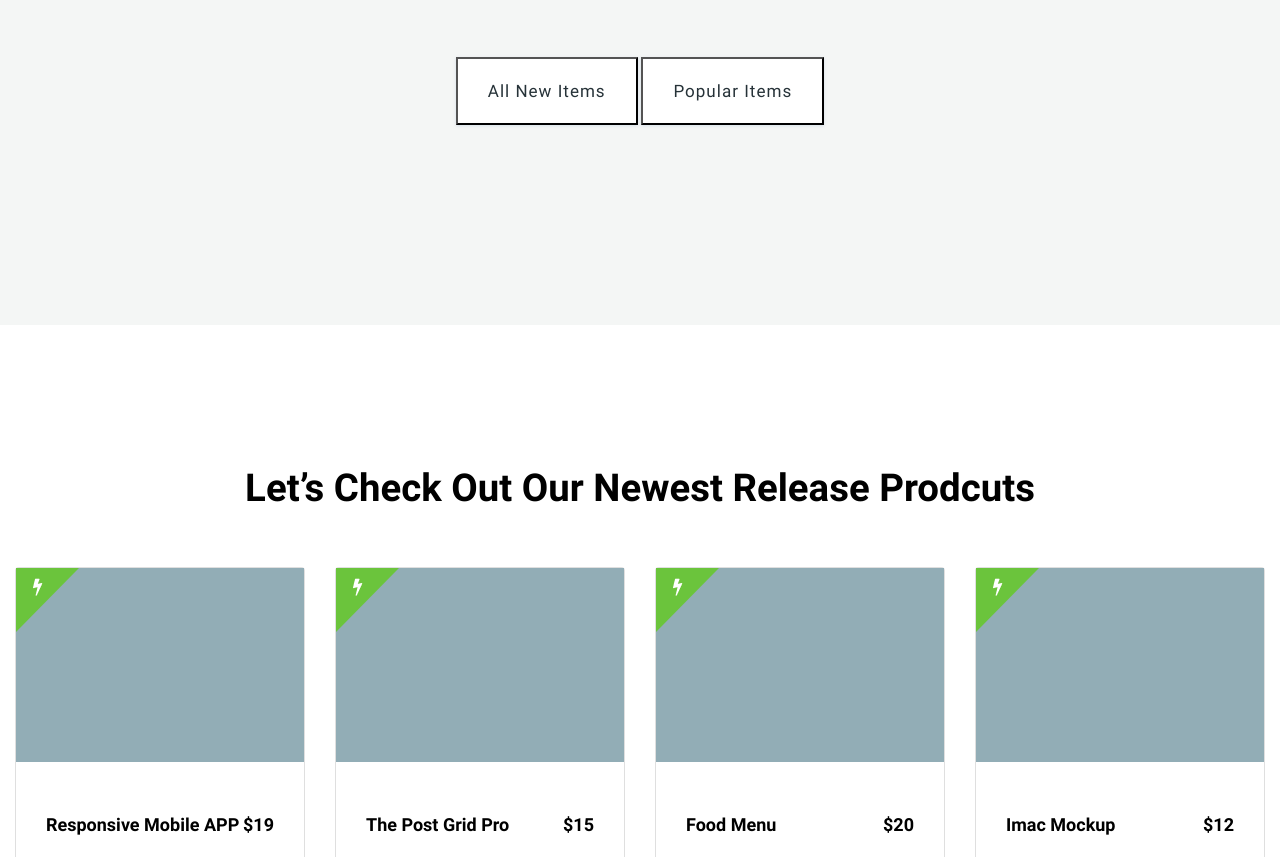
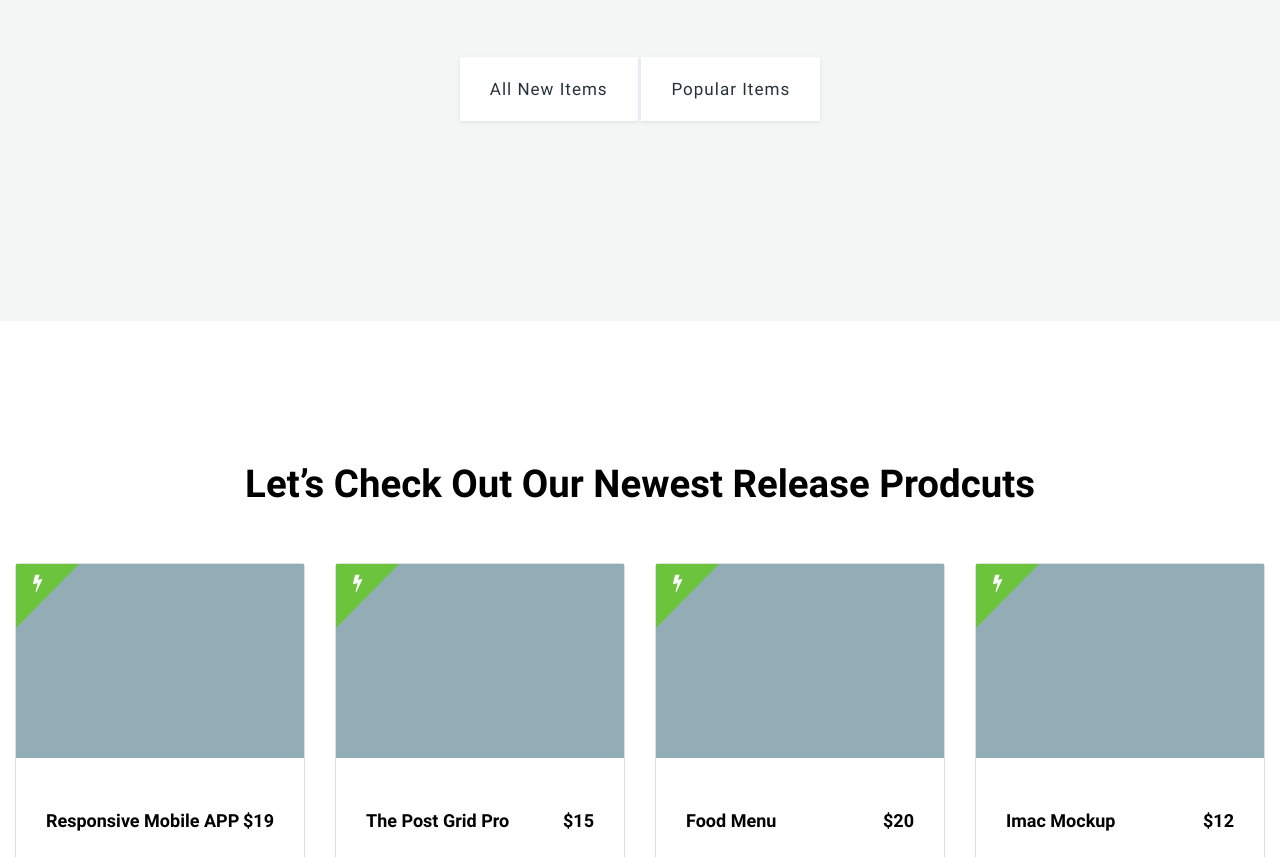
Before and after one commit to serhiiabdula/Foxstar, a website: page index.html in a window 1280 px wide. Shown: the part 1854-2711 px from the top of the page. Drawn offline with nearby package versions, Linux system fonts and the light colour scheme.

Commit message:
adddin some changes index.html

```diff
--- a/index.html
+++ b/index.html
@@ -301,8 +301,8 @@
         </div>
         <div class="button-group filter-button-group">
 
-            <button class="btn-alternative" data-filter=".new">All New Items</button>
-            <button class="btn-alternative" data-filter=".popular">Popular Items</button></div>
+            <button class="btn btn-alternative" data-filter=".new">All New Items</button>
+            <button class=" btn btn-alternative" data-filter=".popular">Popular Items</button></div>
 
     </div>
 </section>
```
